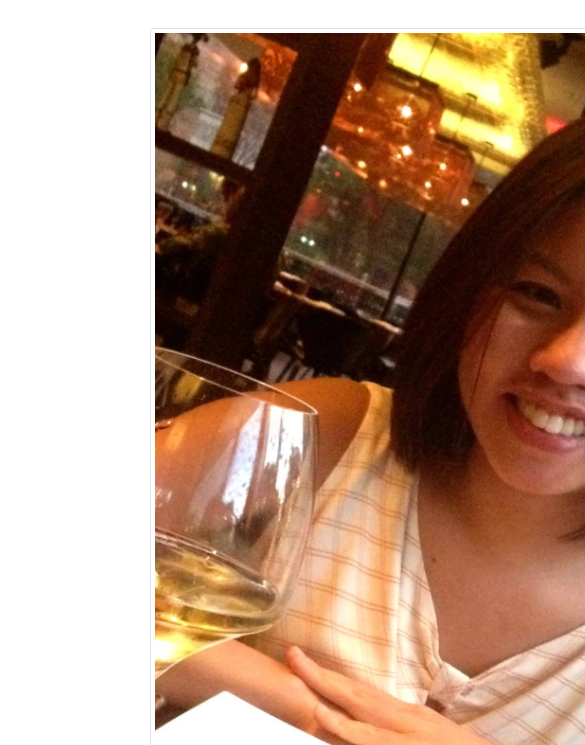
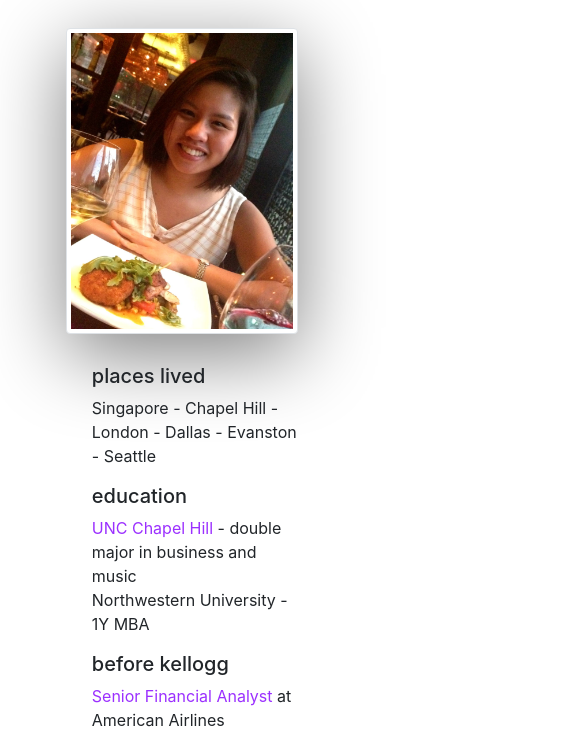
Before and after one commit to leening88/leening88.github.io, a plain HTML site: page about.html in a window 390 px wide. Shown: the part 77-822 px from the top of the page, 585 px wide, since content can reach past the window. Drawn offline with nearby package versions, Linux system fonts and the light colour scheme.

Commit message:
Fixed Image Responsive

```diff
--- a/about.html
+++ b/about.html
@@ -41,10 +41,10 @@
         <div class="col-md-3">
         </div>
         <div class="col-md-3 align-self-center">
-          <img class="img-thumbnail" src="profile.jpg" alt="Responsive image">
+          <img class="img-thumbnail" src="profile.jpg" alt="Responsive image" id="aboutimage">
         </div>
         <div class="col-md-5 align-self-center">
-          <div class="media-body">
+          <div class="media-body" id="aboutmediabody">
             <h5 class="mt-1">places lived</h5>
             <p>Singapore - Chapel Hill - London - Dallas - Evanston - Seattle</p>
             <h5 class="mt-1">education</h5>
--- a/styles.css
+++ b/styles.css
@@ -48,22 +48,22 @@ a:hover {
   width: 100%
 }
 #about .container-fluid{
-  margin: 300px;
-  min-height: 100%;
+  margin: 10%;
+  width: 100%;
 }
 #aboutrow {
-  margin: 120px;
-  min-height: 100%;
-  min-width: 768px;
+  margin: 10%;
+  height: 100%;
 }
-#about .img-thumbnail {
+#aboutimage {
   align-content: center;
-  max-width: 80%;
-  max-height: 80%;
+  margin-right: 10%;
+  max-width: 90%;
   box-shadow: 0px 20px 80px gray;
 }
-#about .media-body {
+#aboutmediabody {
   align-content: center;
+  margin: 10%;
 }
 #classes .jumbotron {
   background-image: url(collab.jpg);
@@ -73,6 +73,7 @@ a:hover {
 }
 #academics {
   width: 100%;
+  overflow: hidden;
 }
 #trips .d-block {
   max-height: 890px;
```
